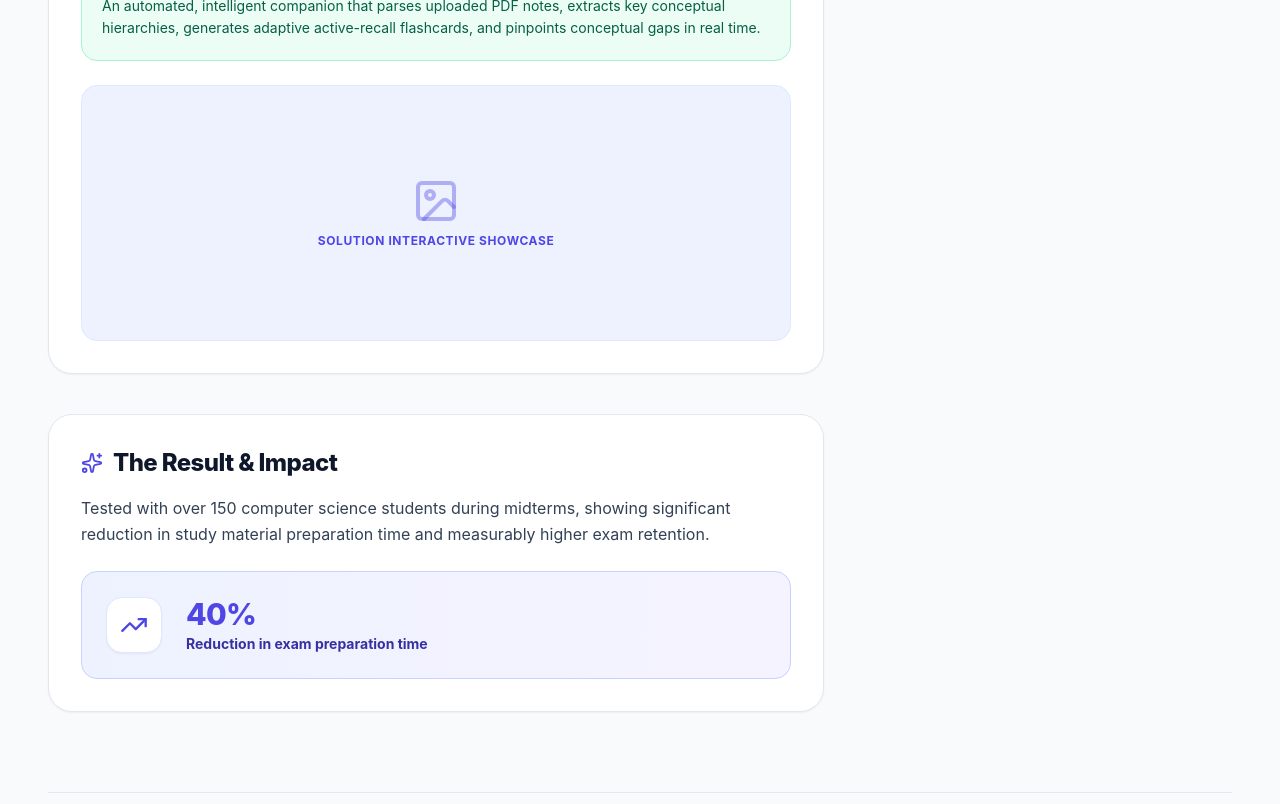
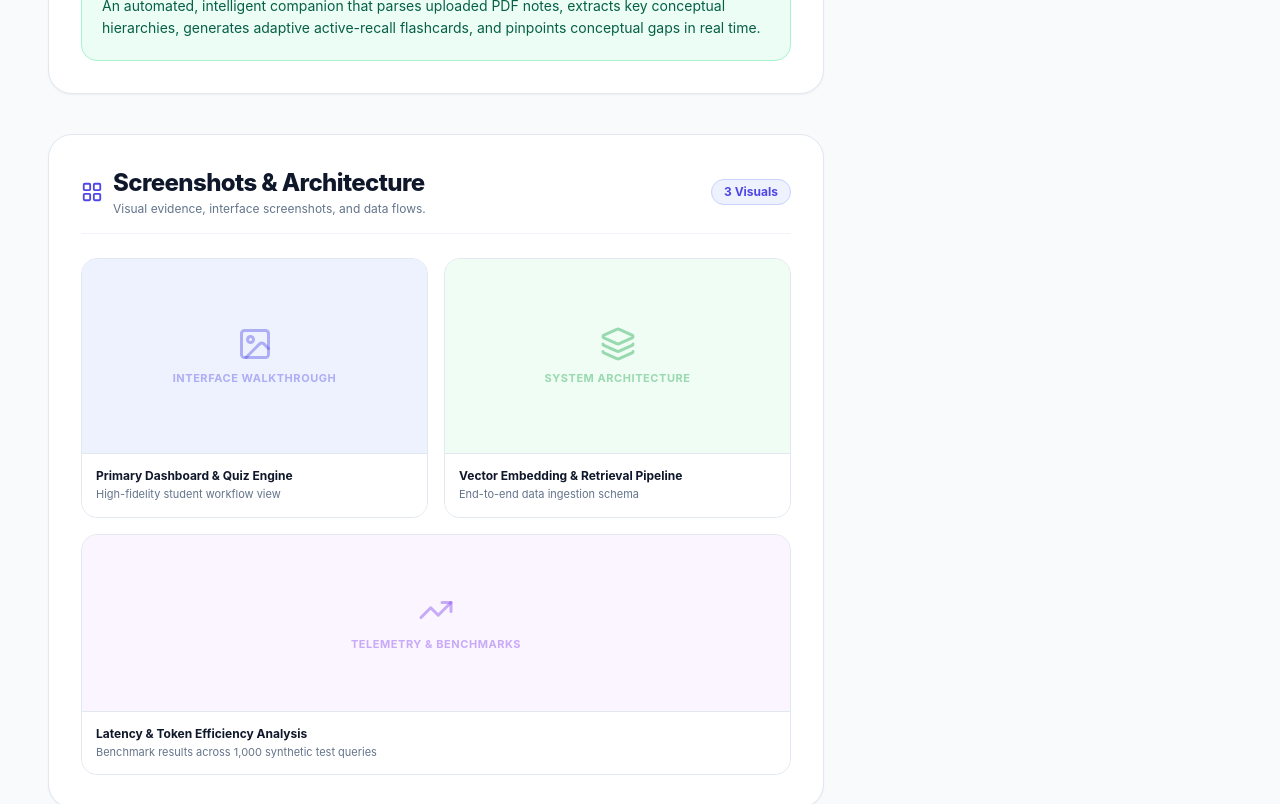
Before and after one commit to AroTech23/theDoers, a Next.js app: page /projects/p1 in a window 1280 px wide. Shown: the part 2160-2964 px from the top of the page. Built offline with nearby package versions, Linux system fonts and the light colour scheme.

Commit message:
feat: add dedicated Screenshots & Architecture Gallery to public project case study page

```diff
--- a/app/projects/[id]/page.tsx
+++ b/app/projects/[id]/page.tsx
@@ -11,7 +11,9 @@ import {
   AlertCircle,
   Download,
   Sparkles,
-  Image as ImageIcon
+  Image as ImageIcon,
+  LayoutGrid,
+  Maximize2
 } from 'lucide-react';
 import Button from '@/components/ui/Button';
 import Avatar from '@/components/ui/Avatar';
@@ -100,10 +102,8 @@ export default async function ProjectDetailsPage({
 
             {/* Quick CTAs + Download PDF */}
             <div className="flex flex-wrap items-center gap-3 w-full sm:w-auto">
-              {/* PDF Document Download Button */}
               <a
                 href={`#`}
-                onClick={undefined}
                 download={`${project.title.toLowerCase().replace(/\s+/g, '-')}-documentation.pdf`}
                 className="flex-1 sm:flex-none inline-flex items-center justify-center gap-1.5 px-4 py-2.5 bg-[#EEF2FF] hover:bg-[#E0E7FF] text-[#4F46E5] border border-[#C7D2FE] rounded-xl text-xs font-bold transition-all cursor-pointer shadow-2xs"
                 title="Download Project Case Study Documentation (PDF)"
@@ -224,7 +224,7 @@ export default async function ProjectDetailsPage({
                 </div>
 
                 {project.desired_state && (
-                  <div className="p-5 bg-[#ECFDF5] border border-[#A7F3D0] rounded-2xl mb-6">
+                  <div className="p-5 bg-[#ECFDF5] border border-[#A7F3D0] rounded-2xl">
                     <h4 className="text-xs font-bold uppercase tracking-wider text-[#059669] mb-1.5">
                       Target Outcome Achieved
                     </h4>
@@ -233,16 +233,65 @@ export default async function ProjectDetailsPage({
                     </p>
                   </div>
                 )}
-
-                {/* Solution Preview Frame */}
-                <div className="w-full h-64 bg-[#EEF2FF] rounded-2xl border border-[#E0E7FF] flex flex-col items-center justify-center text-[#4F46E5]/40 gap-2">
-                  <ImageIcon size={48} />
-                  <span className="text-xs font-bold tracking-wider uppercase text-[#4F46E5]">Solution Interactive Showcase</span>
-                </div>
               </section>
             )}
 
-            {/* 4. Results & Key Impact Metric */}
+            {/* ── 4. VISUALS: SCREENSHOTS & ARCHITECTURE DIAGRAMS GALLERY ── */}
+            <section className="bg-white border border-[#E2E8F0] rounded-3xl p-8 shadow-xs space-y-6">
+              <div className="flex items-center justify-between border-b border-[#F1F5F9] pb-4">
+                <div className="flex items-center gap-2.5 text-[#4F46E5]">
+                  <LayoutGrid size={22} />
+                  <div>
+                    <h2 className="text-2xl font-extrabold text-[#0F172A] tracking-tight">Screenshots &amp; Architecture</h2>
+                    <p className="text-xs text-[#64748B] mt-0.5">Visual evidence, interface screenshots, and data flows.</p>
+                  </div>
+                </div>
+                <span className="text-xs font-bold text-[#4F46E5] bg-[#EEF2FF] px-3 py-1 rounded-full border border-[#C7D2FE]">
+                  3 Visuals
+                </span>
+              </div>
+
+              {/* Responsive Gallery Grid */}
+              <div className="grid grid-cols-1 sm:grid-cols-2 gap-4">
+                {/* Visual Card 1 */}
+                <div className="group rounded-2xl border border-[#E2E8F0] bg-[#F8FAFC] overflow-hidden hover:border-[#CBD5E1] hover:shadow-sm transition-all flex flex-col">
+                  <div className="aspect-video bg-[#EEF2FF] flex flex-col items-center justify-center text-[#4F46E5]/40 group-hover:text-[#4F46E5] transition-colors relative">
+                    <ImageIcon size={36} />
+                    <span className="text-[11px] font-bold mt-2 uppercase tracking-wider">Interface Walkthrough</span>
+                  </div>
+                  <div className="p-3.5 bg-white border-t border-[#E2E8F0]">
+                    <p className="text-xs font-bold text-[#0F172A]">Primary Dashboard &amp; Quiz Engine</p>
+                    <p className="text-[11px] text-[#64748B] mt-0.5">High-fidelity student workflow view</p>
+                  </div>
+                </div>
+
+                {/* Visual Card 2 */}
+                <div className="group rounded-2xl border border-[#E2E8F0] bg-[#F8FAFC] overflow-hidden hover:border-[#CBD5E1] hover:shadow-sm transition-all flex flex-col">
+                  <div className="aspect-video bg-[#F0FDF4] flex flex-col items-center justify-center text-[#16A34A]/40 group-hover:text-[#16A34A] transition-colors relative">
+                    <Layers size={36} />
+                    <span className="text-[11px] font-bold mt-2 uppercase tracking-wider">System Architecture</span>
+                  </div>
+                  <div className="p-3.5 bg-white border-t border-[#E2E8F0]">
+                    <p className="text-xs font-bold text-[#0F172A]">Vector Embedding &amp; Retrieval Pipeline</p>
+                    <p className="text-[11px] text-[#64748B] mt-0.5">End-to-end data ingestion schema</p>
+                  </div>
+                </div>
+
+                {/* Visual Card 3 (Full Width Span) */}
+                <div className="sm:col-span-2 group rounded-2xl border border-[#E2E8F0] bg-[#F8FAFC] overflow-hidden hover:border-[#CBD5E1] hover:shadow-sm transition-all flex flex-col">
+                  <div className="h-44 bg-[#FAF5FF] flex flex-col items-center justify-center text-[#7C3AED]/40 group-hover:text-[#7C3AED] transition-colors relative">
+                    <TrendingUp size={36} />
+                    <span className="text-[11px] font-bold mt-2 uppercase tracking-wider">Telemetry &amp; Benchmarks</span>
+                  </div>
+                  <div className="p-3.5 bg-white border-t border-[#E2E8F0]">
+                    <p className="text-xs font-bold text-[#0F172A]">Latency &amp; Token Efficiency Analysis</p>
+                    <p className="text-[11px] text-[#64748B] mt-0.5">Benchmark results across 1,000 synthetic test queries</p>
+                  </div>
+                </div>
+              </div>
+            </section>
+
+            {/* 5. Results & Key Impact Metric */}
             {project.result && (
               <section className="bg-white border border-[#E2E8F0] rounded-3xl p-8 shadow-xs">
                 <div className="flex items-center gap-2.5 mb-4 text-[#4F46E5]">
@@ -353,7 +402,7 @@ export default async function ProjectDetailsPage({
 
         </div>
 
-        {/* ── 4. MORE PROJECTS FROM THE SAME DOER (3-Column Grid) ── */}
+        {/* ── 5. MORE PROJECTS FROM THE SAME DOER (3-Column Grid) ── */}
         <div className="mt-20 pt-12 border-t border-[#E2E8F0]">
           <div className="flex items-center justify-between mb-8">
             <div>
```
